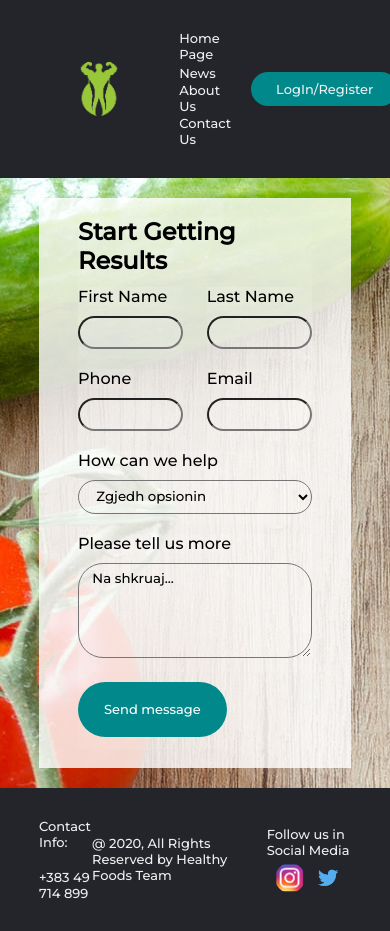
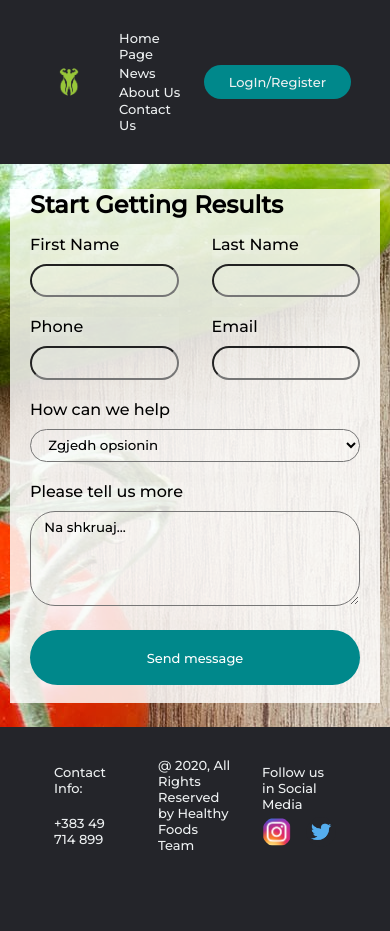
Before and after one commit to TarikSadiku20/HealthyFoods, a PHP site: page /Html/ContactUs.html in a window 390 px wide. After the commit the page ends 850 px from the top, so only its background shows below. Run offline with PHP 8.4, Linux system fonts and the light colour scheme.

Commit message:
Update ContactUsCss.css

```diff
--- a/Css/ContactUsCss.css
+++ b/Css/ContactUsCss.css
@@ -155,3 +155,65 @@ h5 {
 }
 
 /* perfundimi i footerit */
+
+@media only screen and (max-width:800px) {
+  /* For tablets: */
+  * {
+    width: 100%;
+  }
+  .logo{
+      width: 80px;
+      height: 40px;
+  }
+  .nav_links{
+      width: auto;
+      margin-right: 1px;
+  }
+  .background-image, h1, p {
+      width: 100%;
+  }
+  .formContainer{
+    width: auto;
+    padding: 1px 20px;
+    margin: 5px 10px;
+  }
+  h3,h4, h5{
+      display: block;
+      padding: 0px 15px;
+  }
+  .sec_logo {
+      width: 30px;
+      height: 30px;
+      display: inline;
+  }
+@media only screen and (max-width:500px) {
+  /* For mobile phones: */
+  * {
+      width: 100%;
+    }
+    .logo{
+        width: 80px;
+        height: 40px;
+    }
+    .nav_links{
+        width: auto;
+        margin-right: 1px;
+    }
+    .background-image, h1, p {
+        width: 100%;
+    }
+    .formContainer{
+      width: auto;
+      padding: 1px 20px;
+      margin: 5px 10px;
+    }
+    h3,h4
+    h3,h4, h5{
+        display: block;
+        padding: 0px 15px;
+    }
+    .sec_logo {
+        width: 30px;
+        height: 30px;
+        display: inline;
+    }
```
